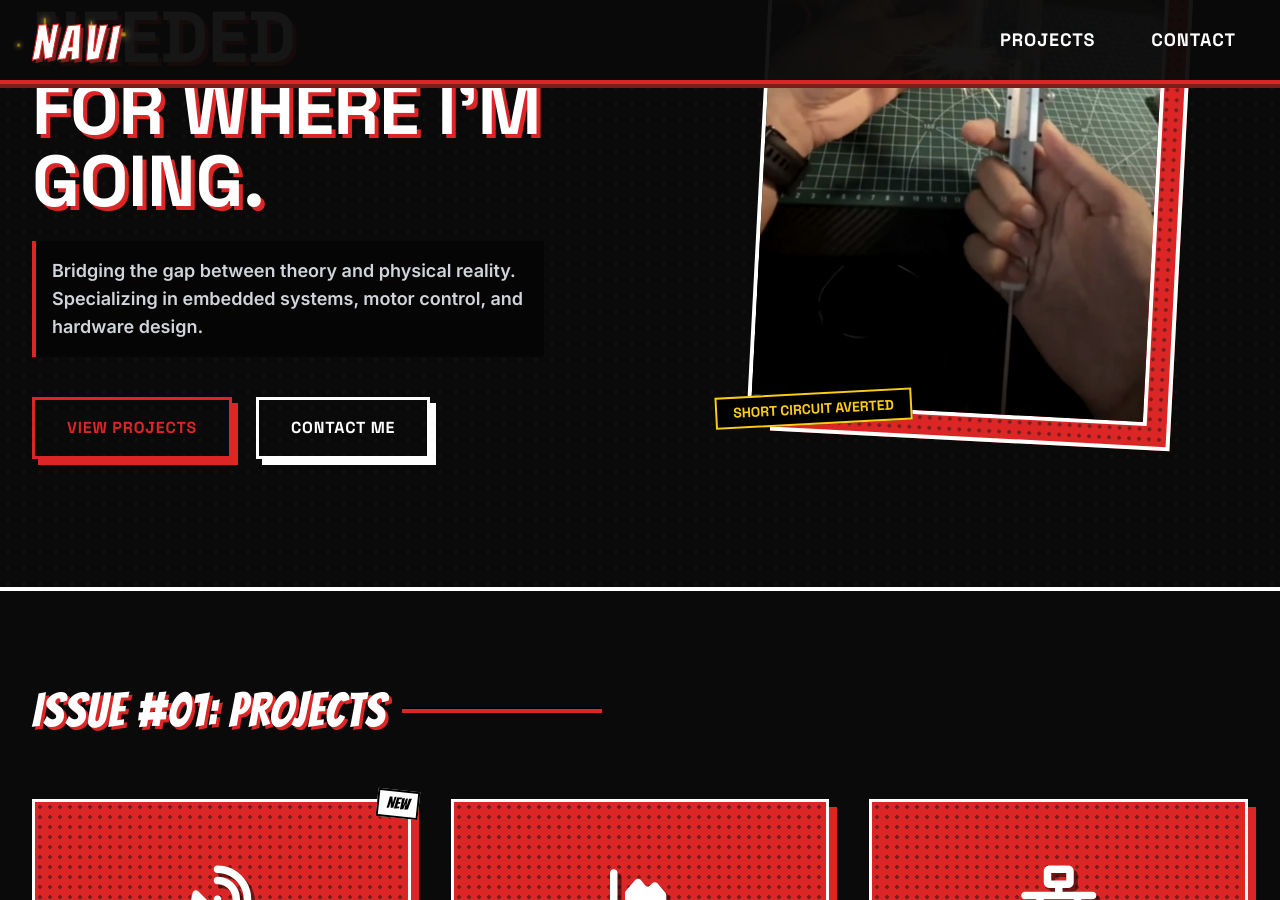
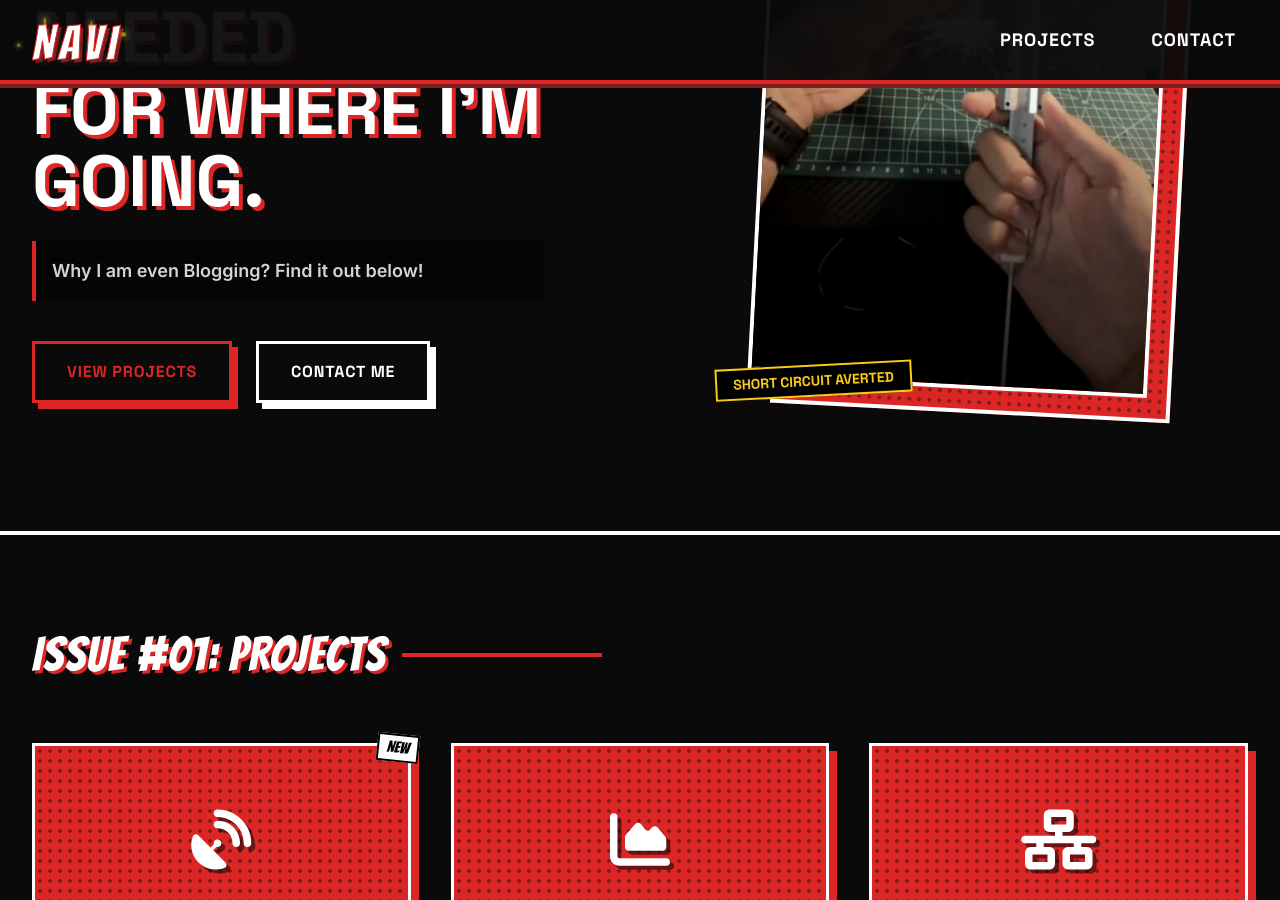
Before and after one commit to Pruthvik27/navi.github.io, a Jekyll site: the page index.html, which Jekyll copies as it is, in a window 1280 px wide and 900 px high, scrolled down 319 px. Built offline with Jekyll 4.4.1, drawn with Linux system fonts in a browser that asks for light colours; nearby versions of some CDN libraries.

Commit message:
Update index.html

```diff
--- a/index.html
+++ b/index.html
@@ -190,7 +190,7 @@
                         for where I'm going.
                     </h1>
                     <p class="text-lg text-gray-300 mb-10 max-w-lg mx-auto md:mx-0 font-sans font-semibold bg-black/50 p-4 border-l-4 border-crimson-red">
-                        Bridging the gap between theory and physical reality. Specializing in embedded systems, motor control, and hardware design.
+                        Why I am even Blogging? Find it out below!
                     </p>
                     <div class="flex flex-col sm:flex-row gap-6 justify-center md:justify-start">
                         <a href="#projects" class="comic-button-red px-8 py-4 text-crimson-red font-heading font-bold uppercase tracking-wider text-center">
```
